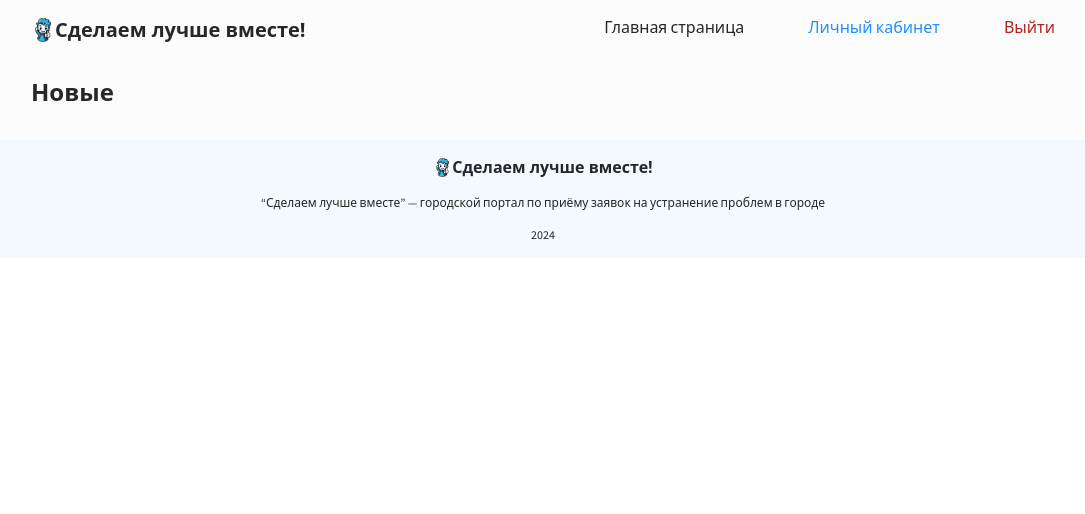
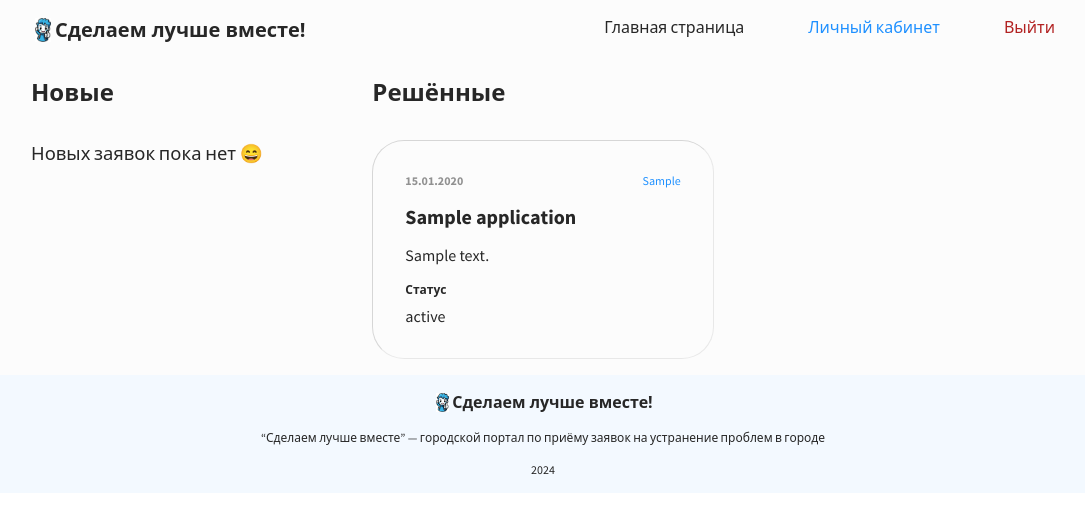
Before and after one commit to sohee-commits/make-better-together, a PHP site: page /user.php in a window 1280 px wide. Shown: the top 514 px of the page, without its empty margins (97-1182 px from the left). Run offline with PHP 8.4, Linux system fonts and the light colour scheme; the visitor is signed in with stand-in values (Sample User, id 1); tables that the repository leaves empty or names only in its code hold one stand-in row (values such as "Sample post"); some web fonts are replaced.

Commit message:
вывод заявок решенных у админа

```diff
--- a/user_admin.php
+++ b/user_admin.php
@@ -7,15 +7,25 @@ require_once 'config.php';
   <section class="row-item" id="new">
     <h2>Новые</h2>
     <?php
-    $stmt = $conn->prepare("SELECT * FROM applications");
+    $stmt = $conn->prepare("SELECT * FROM applications WHERE status = 'Ожидает'");
     $stmt->execute();
     $result = $stmt->get_result();
 
-    while ($application = $result->fetch_assoc()) {
-      $date = date('d.m.Y', strtotime($application['date']));
-      $path = str_replace("assets/applications/", "", $application["path"]);
+    if ($result->num_rows === 0) {
+      echo <<<HTML
+      <p
+        id="filler"
+        style="height: 20vh;
+        font-size: 1.15rem;
+        font-weight: 500;">
+          Новых заявок пока нет 😄
+      </p>
+      HTML;
+    } else {
+      while ($application = $result->fetch_assoc()) {
+        $date = date('d.m.Y', strtotime($application['date']));
+        $path = str_replace("assets/applications/", "", $application["path"]);
 
-      if ($application["status"] == 'Ожидает') {
         echo <<<HTML
         <article class="container-outlined">
           <div class="group">
@@ -64,7 +74,44 @@ require_once 'config.php';
         HTML;
       }
     }
+    ?>
+  </section>
 
+  <section class="row-item" id="solved">
+    <h2>Решённые</h2>
+    <?php
+    $stmt = $conn->prepare("SELECT * FROM applications");
+    $stmt->execute();
+    $result = $stmt->get_result();
+
+    while ($application = $result->fetch_assoc()) {
+      if ($application['status'] != 'Ожидает') {
+        $date = date('d.m.Y', strtotime($application['date']));
+        $statusClass =
+          $application['status'] === 'Отклонена'
+          ? 'declined'
+          : ($application['status'] === 'Решена'
+            ? 'solved'
+            : '');
+
+        echo <<<HTML
+        <section class="container-outlined application">
+          <div class="group">
+            <p class="date text-faded">{$date}</p>
+            <p class="category colored">{$application['category']}</p>
+          </div>
+          <header>
+            <h3>{$application['title']}</h3>
+          </header>
+          <p>{$application['description']}</p>
+          <div class="group status">
+            <p class="caption">Статус</p>
+            <p class="{$statusClass}">{$application['status']}</p>
+          </div>
+        </section>
+        HTML;
+      }
+    }
     ?>
   </section>
 </section>
```
